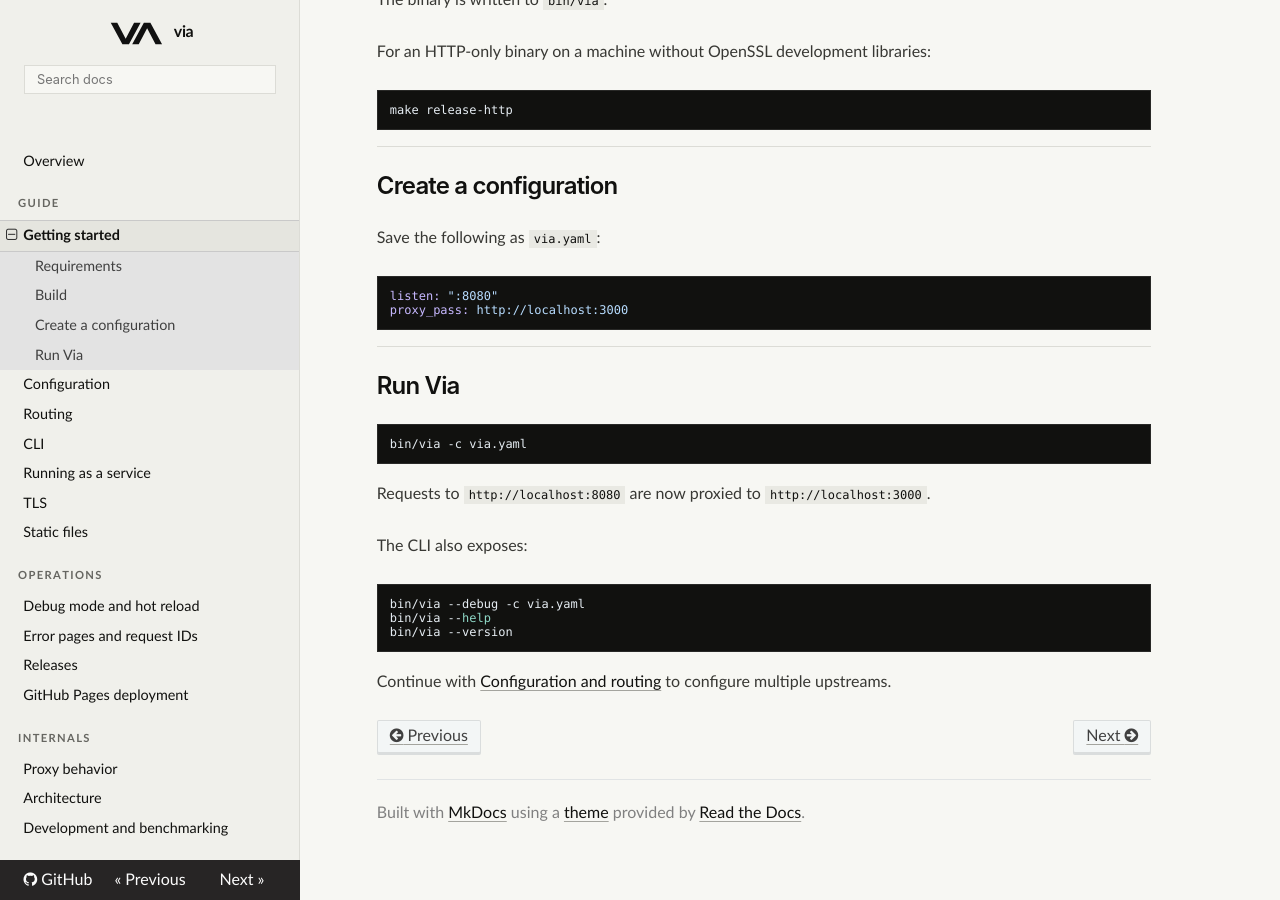
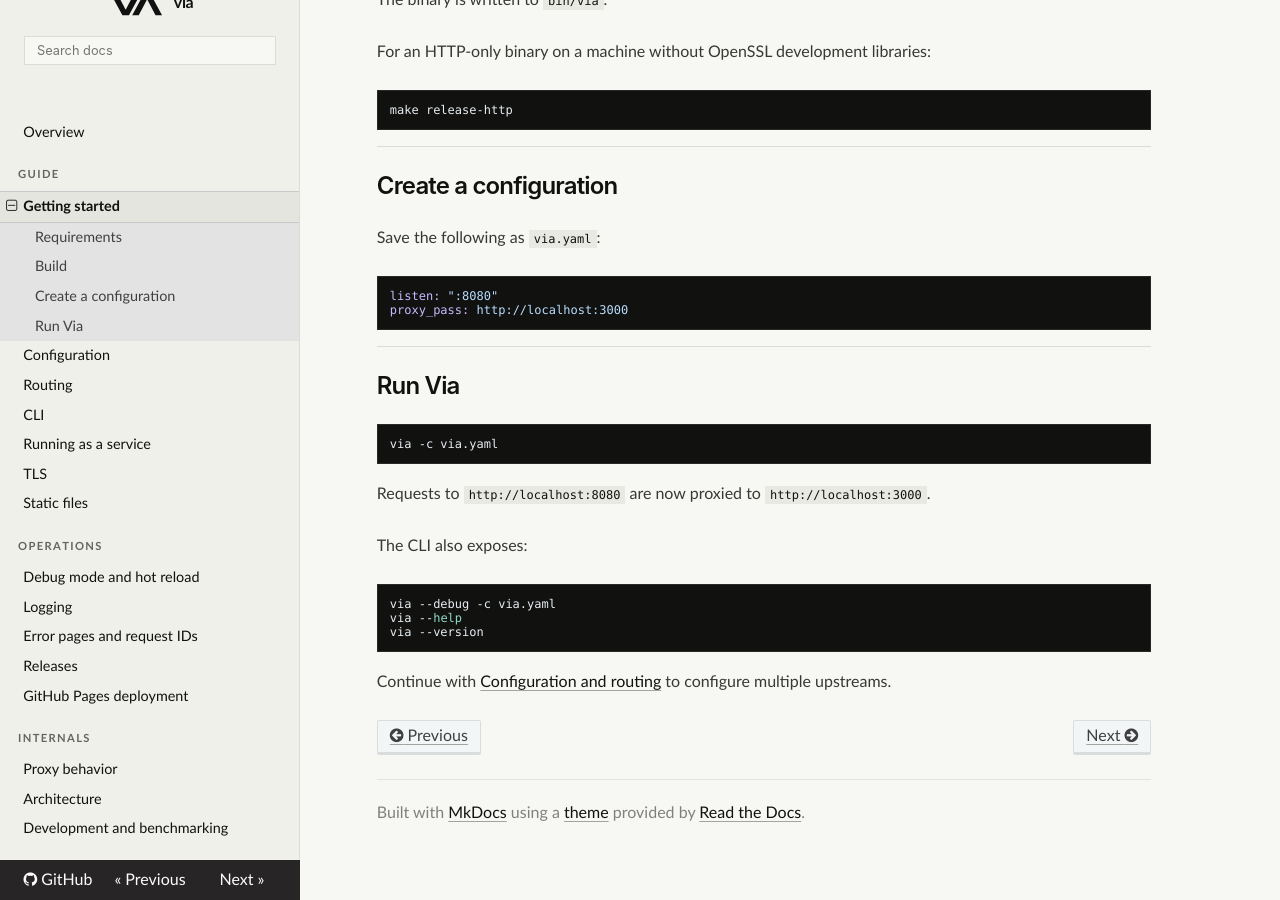
Before and after one commit to mkrdnk/via, an MkDocs documentation site: the page built from docs/getting-started.md, in a window 1280 px wide and 900 px high, scrolled down 917 px. Built offline with MkDocs 1.6.1, drawn with Linux system fonts in a browser that asks for light colours; nearby versions of some CDN libraries.

Commit message:
feat: add structured operational logging

````diff
--- a/docs/getting-started.md
+++ b/docs/getting-started.md
@@ -49,7 +49,7 @@ proxy_pass: http://localhost:3000
 ## Run Via
 
 ```sh
-bin/via -c via.yaml
+via -c via.yaml
 ```
 
 Requests to `http://localhost:8080` are now proxied to
@@ -58,9 +58,9 @@ Requests to `http://localhost:8080` are now proxied to
 The CLI also exposes:
 
 ```sh
-bin/via --debug -c via.yaml
-bin/via --help
-bin/via --version
+via --debug -c via.yaml
+via --help
+via --version
 ```
 
 Continue with [Configuration and routing](configuration.md) to configure
--- a/mkdocs.yml
+++ b/mkdocs.yml
@@ -19,6 +19,7 @@ nav:
       - Static files: static-files.md
   - Operations:
       - Debug mode and hot reload: hot-reload.md
+      - Logging: logging.md
       - Error pages and request IDs: errors.md
       - Releases: releases.md
       - GitHub Pages deployment: deployment.md
````
Also changed, not shown: docs/cli.md (+3 -5 lines), docs/hot-reload.md (+3 -3 lines), docs/logging.md (added, +95 -0 lines), 9 other files.
